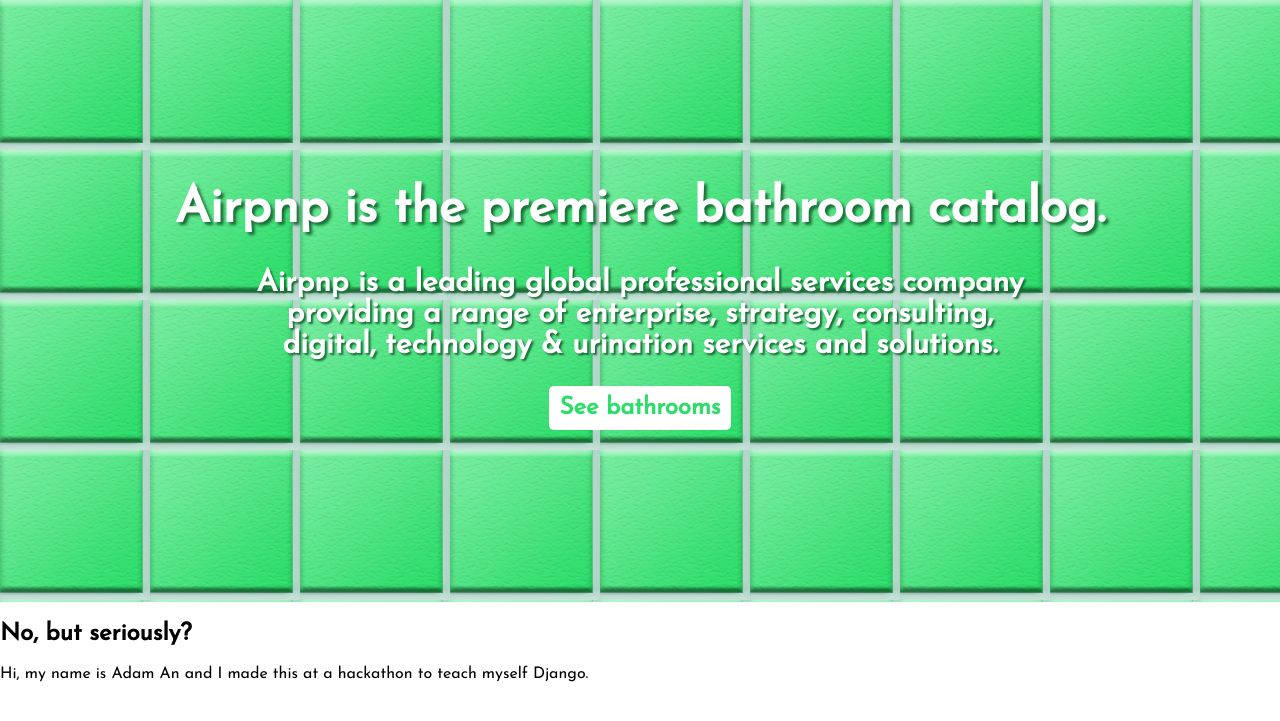
After one commit to theycallmezeal/airpnp, a Django app: page / in a window 1280 px wide. The commit adds this page. Shown: the top 721 px of the page. Run offline with Django 3.2, Linux system fonts and the light colour scheme.

Commit message:
did a lot of stuff

```diff
--- /dev/null
+++ b/bathrooms/static/home.css
@@ -0,0 +1,44 @@
+@import url('https://fonts.googleapis.com/css?family=Josefin+Sans');
+
+body {
+	font-family: 'Josefin Sans', sans-serif;
+	margin: 0px;
+}
+
+header {
+	background: url('tile.png');
+	color: white;
+	padding-top: 150px;
+	padding-bottom: 150px;
+	text-align: center;
+}
+
+header h1 {
+	font-size: 50px;
+	text-shadow: 3px 3px 3px #197037;
+}
+
+header p {
+	font-size: 30px;
+	font-weight: bold;
+	text-shadow: 2px 2px 2px #197037;
+	margin-left: 20%;
+	margin-right: 20%;
+}
+
+header p#button a {
+	text-decoration: none;
+	text-shadow: none;
+	background: #ffffff;
+	color: #2cdd6a;
+	font-size: 24px;
+	padding: 10px;
+	border-radius: 5px;
+}
+
+header p#button a:hover {
+	-webkit-box-shadow: 2px 2px 0px #197037;
+	-moz-box-shadow: 2px 2px 0px 0px #197037;
+	box-shadow: 2px 2px 0px 0px #197037;
+	color: #197037;
+}
--- a/bathrooms/templates/bathrooms/template.html
+++ b/bathrooms/templates/bathrooms/template.html
@@ -6,6 +6,7 @@
 		<meta name="viewport" content="width=device-width,initial-scale=1,user-scalable=1">
 		{% load static %}
 		<link rel="stylesheet" type="text/css" href="{% static 'style.css' %}" />
+		<script src="{% static 'script.js' %}"></script>
 	</head>
 	<body>
 		{% block content %}{% endblock %}
--- /dev/null
+++ b/bathrooms/templates/index.html
@@ -0,0 +1,23 @@
+<!doctype html>
+<html>
+	<head>
+		<title>Airpnp</title>
+		<meta charset="utf/8">
+		<meta name="viewport" content="width=device-width,initial-scale=1,user-scalable=1">
+		{% load static %}
+		<link rel="stylesheet" type="text/css" href="{% static 'home.css' %}" />
+	</head>
+	<body>
+		<header>
+			<h1>Airpnp is the premiere bathroom catalog.</h1>
+
+			<p>Airpnp is a leading global professional services company providing a range of enterprise, strategy, consulting, digital, technology & urination services and solutions.</p>
+
+			<p id="button"><a href="{% url 'bathrooms:list' %}">See bathrooms</a></p>
+		</header>
+
+		<h2>No, but seriously?</h2>
+
+		<p>Hi, my name is Adam An and I made this at a hackathon to teach myself Django.</p>
+	</body>
+</html>
```
Also changed, not shown: bathrooms/static/script.js (added, +24 -0 lines), bathrooms/static/style.css (+7 -3 lines), bathrooms/templates/bathrooms/bathroom.html (+7 -5 lines), bathrooms/templates/bathrooms/index.html (deleted, +0 -7 lines), bathrooms/templates/bathrooms/list.html (+7 -3 lines), bathrooms/views.py (+18 -1 lines), bathrooms/static/tile.png (added), db.sqlite3.
